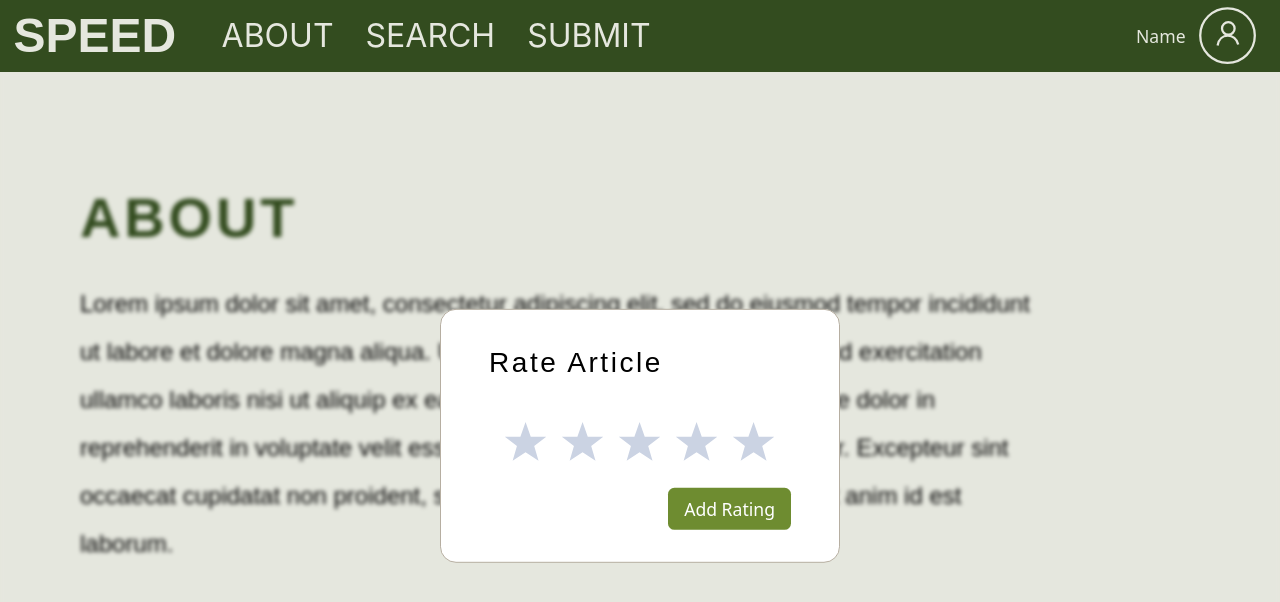
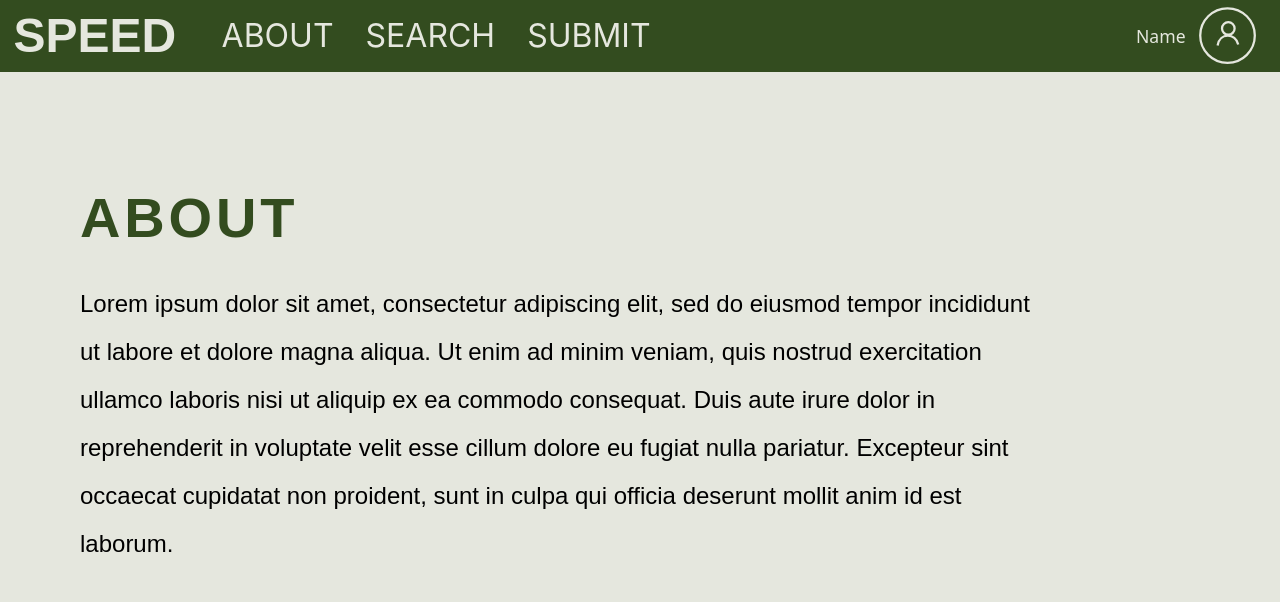
Before and after one commit to Ithrendrial/SPEED, a Next.js app in the folder frontend/: page /about in a window 1280 px wide. Shown: the top 602 px of the page. Built offline with nearby package versions, Linux system fonts and the light colour scheme.

Commit message:
fix: change axios url in submit to deployed url from localhost

```diff
--- a/frontend/src/app/about/page.tsx
+++ b/frontend/src/app/about/page.tsx
@@ -3,7 +3,6 @@ import RatingPopUp from "../../components/RatingPopUp";
 export default function About() {
   return (
     <div className={style.page}>
-        <RatingPopUp />
       <div className={ style.heading }>ABOUT</div>
       <div className={ style.text }>Lorem ipsum dolor sit amet, consectetur adipiscing elit, sed do eiusmod tempor incididunt ut labore et dolore magna aliqua. Ut enim ad minim veniam, quis nostrud exercitation ullamco laboris nisi ut aliquip ex ea commodo consequat. Duis aute irure dolor in reprehenderit in voluptate velit esse cillum dolore eu fugiat nulla pariatur. Excepteur sint occaecat cupidatat non proident, sunt in culpa qui officia deserunt mollit anim id est laborum.</div>
     </div>
--- a/frontend/src/app/submit/page.tsx
+++ b/frontend/src/app/submit/page.tsx
@@ -51,7 +51,7 @@ const NumberForm: React.FC = () => {
     const handleSubmit = (e: React.FormEvent) => {
         e.preventDefault();
         axios
-            .post('http://localhost:3001/articles', formData)
+            .post('https://speed-backend-seven.vercel.app/articles', formData)
             .then((response) => {
                 console.log('Article created successfully:', response.data);
             })
```
